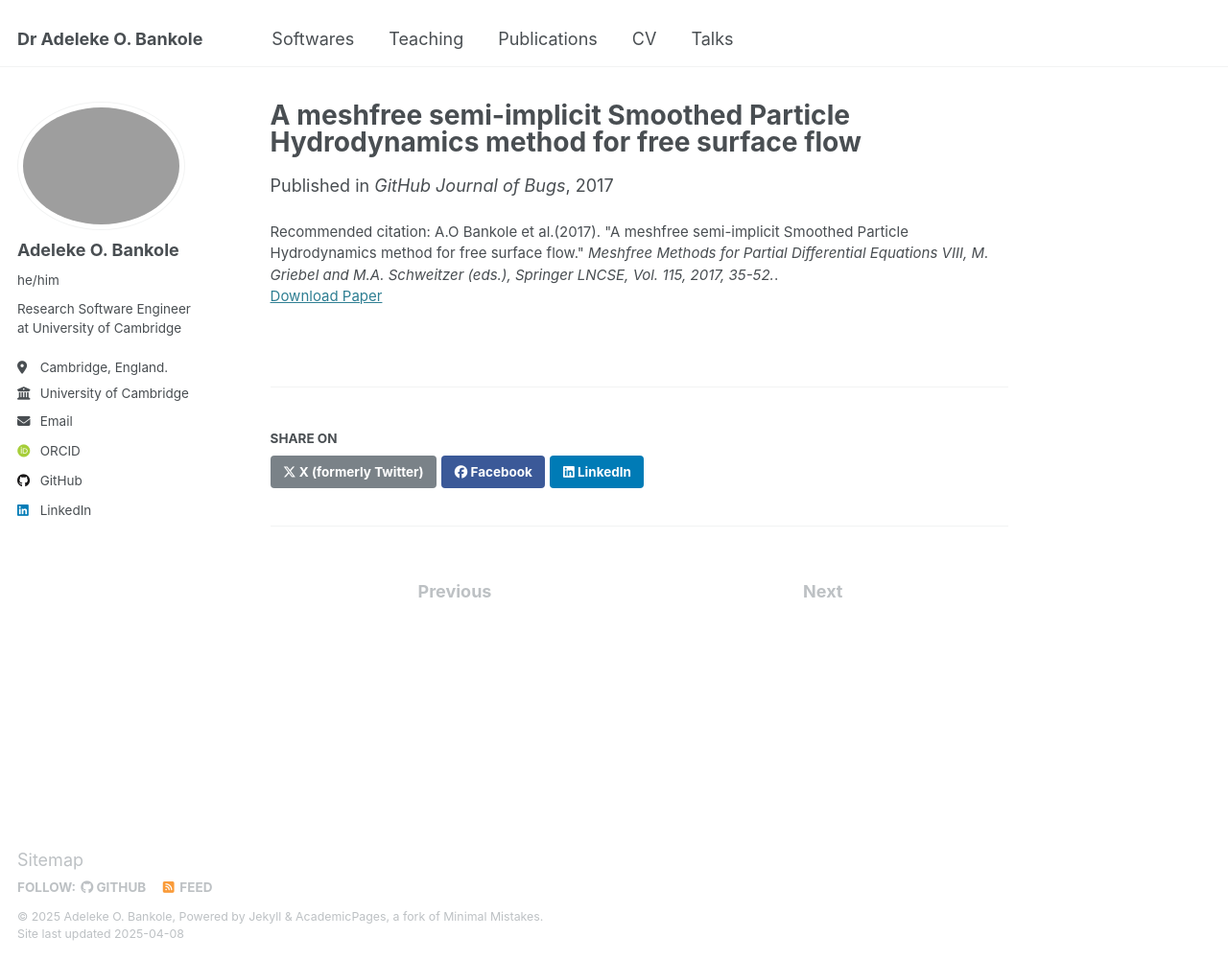
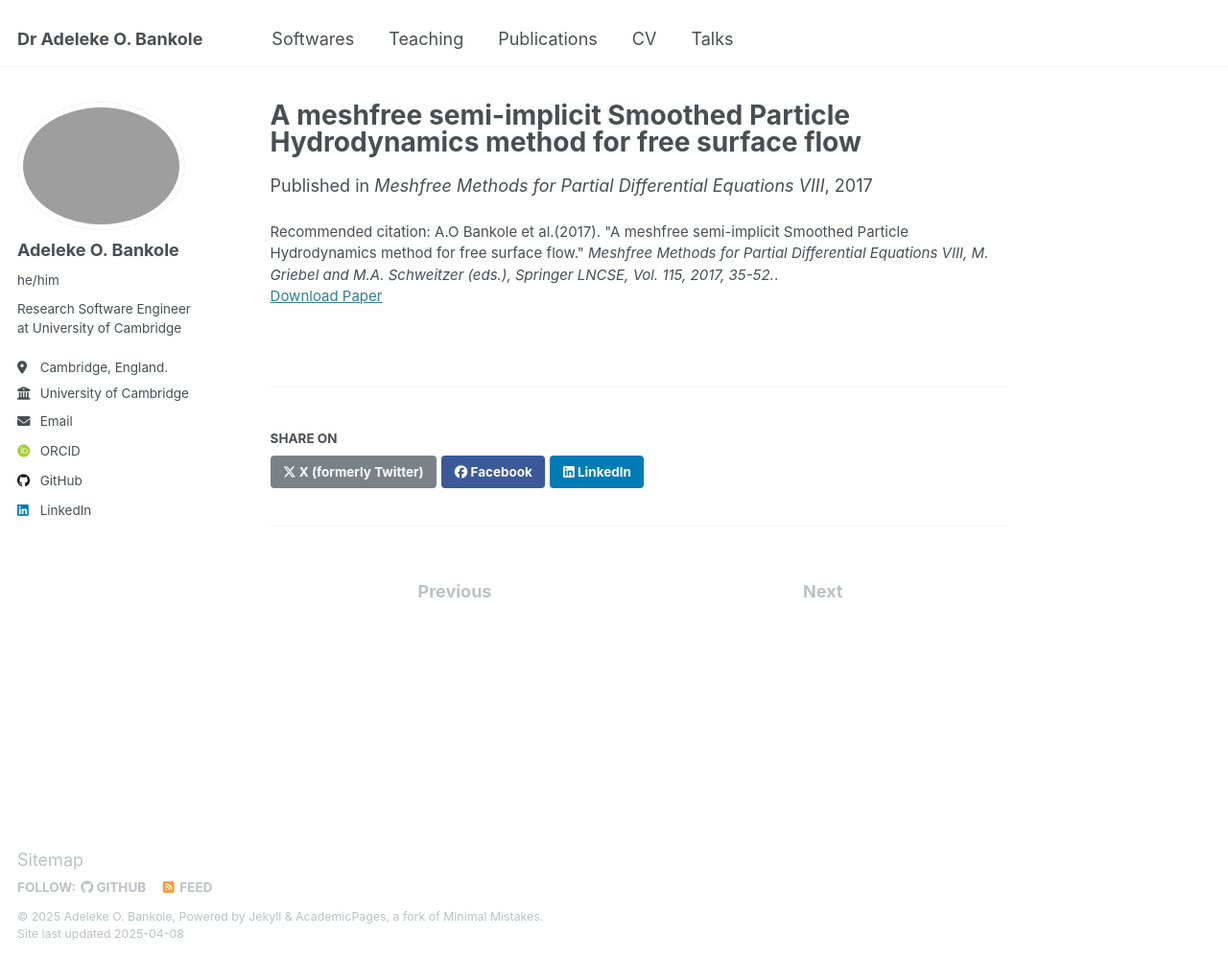
Before and after one commit to AdelekeBankole/adelekebankole.github.io, a Jekyll site: the page built from _publications/2017-02-17-paper-A-meshfree-semi-implicit-Smoothed-Particle-Hydrodynamics-method-for-free-surface-flow.md, in a window 1280 px wide and 1002 px high. Shown: the whole window at 96% size. Built offline with Jekyll 4.4.1, drawn with Linux system fonts in a browser that asks for light colours; some web fonts are replaced.

Commit message:
Update 2017-02-17-paper-A-meshfree-semi-implicit-Smoothed-Particle-Hydrodynamics-method-for-free-surface-flow.md

```diff
--- a/_publications/2017-02-17-paper-A-meshfree-semi-implicit-Smoothed-Particle-Hydrodynamics-method-for-free-surface-flow.md
+++ b/_publications/2017-02-17-paper-A-meshfree-semi-implicit-Smoothed-Particle-Hydrodynamics-method-for-free-surface-flow.md
@@ -4,7 +4,7 @@ collection: publications
 category: conferences
 permalink: /publication/2017-02-17-paper-A-meshfree-semi-implicit-Smoothed-Particle-Hydrodynamics-method-for-free-surface-flow
 date: 2017-02-17
-venue: 'GitHub Journal of Bugs'
+venue: 'Meshfree Methods for Partial Differential Equations VIII'
 paperurl: 'http://academicpages.github.io/files/paper3.pdf'
 citation: 'A.O Bankole et al.(2017). &quot;A meshfree semi-implicit Smoothed Particle Hydrodynamics method for free surface flow.&quot; <i>Meshfree Methods for Partial Differential Equations VIII, M. Griebel and M.A. Schweitzer (eds.), Springer LNCSE, Vol. 115, 2017, 35-52.</i>.'
 ---
```
